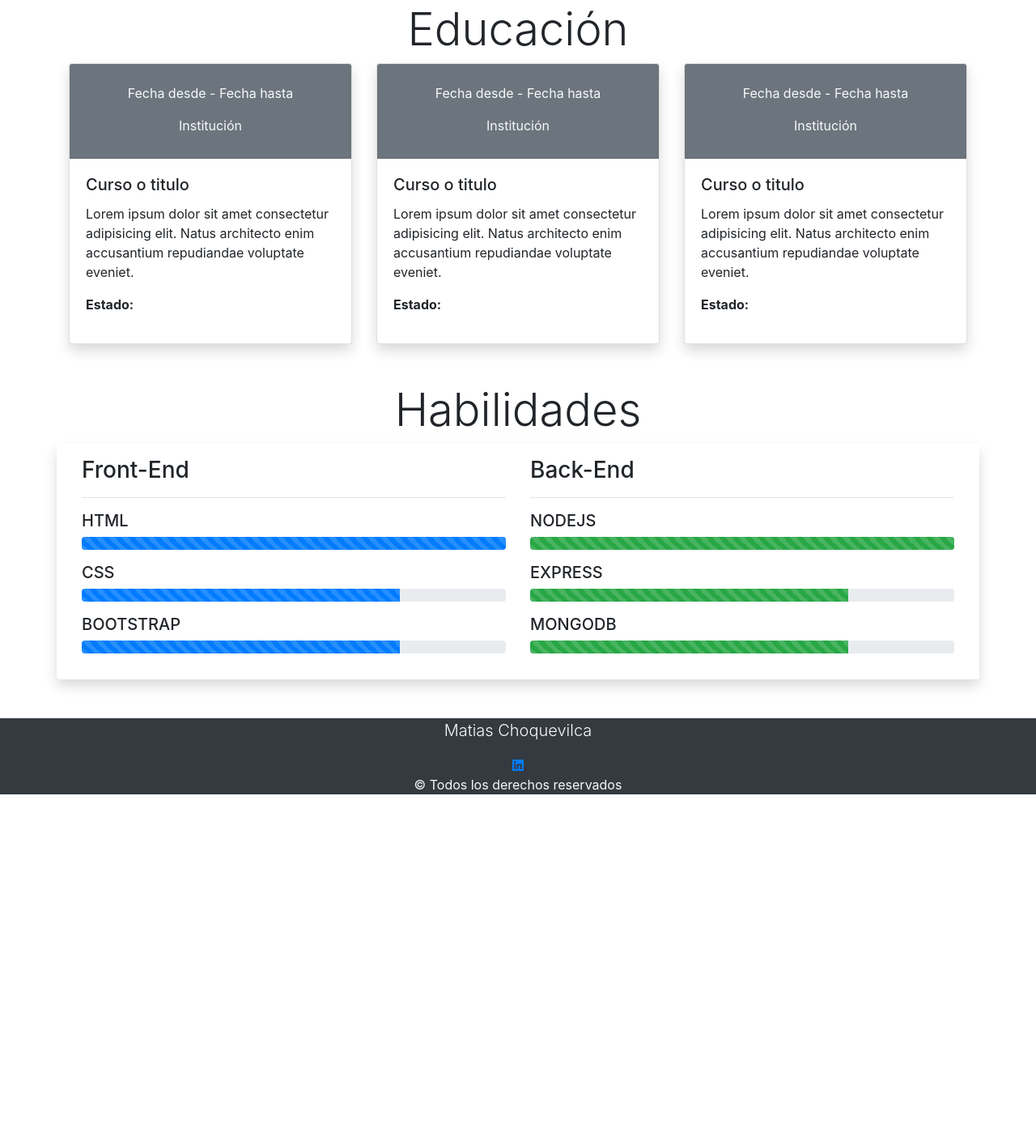
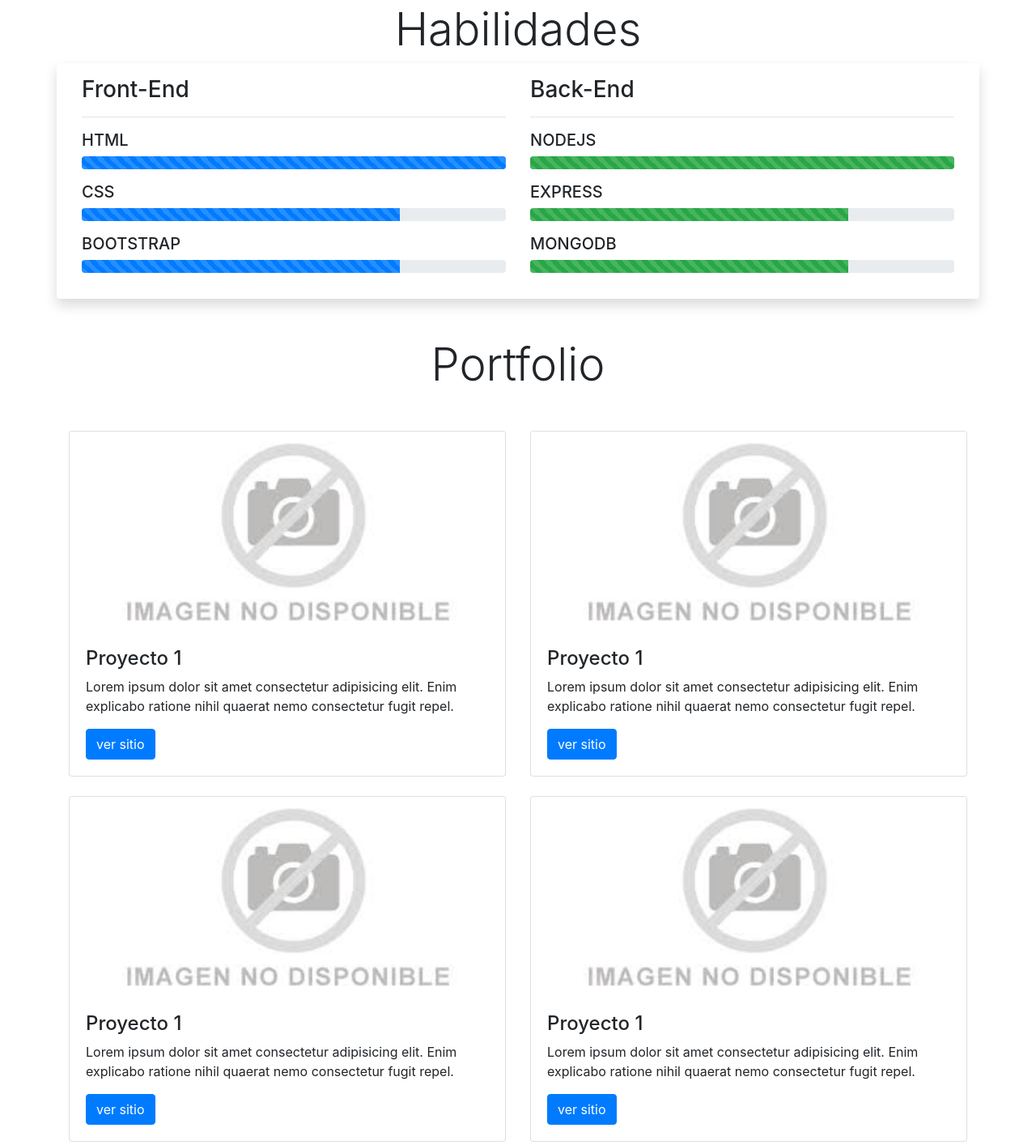
Before and after one commit to elnegrochoque/cvmio, a plain HTML site: page index.html in a window 1280 px wide. Shown: the part 1727-3141 px from the top of the page at 81% size. Before the commit the page ends 2724 px from the top, so only its background shows below. Drawn offline with nearby package versions, Linux system fonts and the light colour scheme.

Commit message:
se agregaron las cards de portfolio

```diff
--- a/index.html
+++ b/index.html
@@ -209,68 +209,7 @@
           </article>
         </section>
         <section id="educacion">
-          <h2 class="text-center display-4">Educación</h2>
-          <article class="row">
-            <div class="col-md-4">
-              <div class="card shadow mb-5">
-                <div
-                  class="card-header bg-secondary text-light text-center pt-4"
-                >
-                  <p>Fecha desde - Fecha hasta</p>
-                  <p>Institución</p>
-                </div>
-                <div class="card-body">
-                  <h5 class="card-title">Curso o titulo</h5>
-                  <p class="card-text">
-                    Lorem ipsum dolor sit amet consectetur adipisicing elit.
-                    Natus architecto enim accusantium repudiandae voluptate
-                    eveniet.
-                  </p>
-                  <p><b>Estado:</b></p>
-                </div>
-              </div>
-            </div>
-            <div class="col-md-4">
-              <div class="card shadow mb-5">
-                <div
-                  class="card-header bg-secondary text-light text-center pt-4"
-                >
-                  <p>Fecha desde - Fecha hasta</p>
-                  <p>Institución</p>
-                </div>
-                <div class="card-body">
-                  <h5 class="card-title">Curso o titulo</h5>
-                  <p class="card-text">
-                    Lorem ipsum dolor sit amet consectetur adipisicing elit.
-                    Natus architecto enim accusantium repudiandae voluptate
-                    eveniet.
-                  </p>
-                  <p><b>Estado:</b></p>
-                </div>
-              </div>
-            </div>
-            <div class="col-md-4">
-              <div class="card shadow mb-5">
-                <div
-                  class="card-header bg-secondary text-light text-center pt-4"
-                >
-                  <p>Fecha desde - Fecha hasta</p>
-                  <p>Institución</p>
-                </div>
-                <div class="card-body">
-                  <h5 class="card-title">Curso o titulo</h5>
-                  <p class="card-text">
-                    Lorem ipsum dolor sit amet consectetur adipisicing elit.
-                    Natus architecto enim accusantium repudiandae voluptate
-                    eveniet.
-                  </p>
-                  <p><b>Estado:</b></p>
-                </div>
-              </div>
-            </div>
-            <div class="col-md-4"></div>
-            <div class="col-md-4"></div>
-          </article>
+
         </section>
         <section id="habilidades">
           <h2 class="text-center display-4">Habilidades</h2>
@@ -311,7 +250,7 @@
             </div>
             <div class="col-md-6">
               <h3>Back-End</h3>
-              <hr>
+              <hr />
               <h5>NODEJS</h5>
               <div class="progress mb-3">
                 <div
@@ -345,6 +284,103 @@
             </div>
           </article>
         </section>
+        <section id="portfolio">
+          <h2 class="text-center display-4 my-5">Portfolio</h2>
+          <section class="row">
+            <div class="col-sm-12 col-md-6">
+              <div class="card mb-4">
+                <img
+                  src="img/noimagen.jpg"
+                  class="card-img-top w-100"
+                  alt="sitio"
+                />
+                <div class="card-body">
+                  <h4 > Proyecto 1</h4>
+                  <p class="card-text">
+                    Lorem ipsum dolor sit amet consectetur adipisicing elit.
+                    Enim explicabo ratione nihil quaerat nemo consectetur fugit
+                    repel.
+                  </p>
+                  <a href="#" class="btn btn-primary">ver sitio</a>
+                </div>
+              </div>
+            </div>
+            <div class="col-sm-12 col-md-6">
+              <div class="card mb-4">
+                <img
+                  src="img/noimagen.jpg"
+                  class="card-img-top w-100"
+                  alt="sitio"
+                />
+                <div class="card-body">
+                  <h4 > Proyecto 1</h4>
+                  <p class="card-text">
+                    Lorem ipsum dolor sit amet consectetur adipisicing elit.
+                    Enim explicabo ratione nihil quaerat nemo consectetur fugit
+                    repel.
+                  </p>
+                  <a href="#" class="btn btn-primary">ver sitio</a>
+                </div>
+              </div>
+            </div>
+            <div class="col-sm-12 col-md-6">
+              <div class="card mb-4">
+                <img
+                  src="img/noimagen.jpg"
+                  class="card-img-top w-100"
+                  alt="sitio"
+                />
+                <div class="card-body">
+                  <h4 > Proyecto 1</h4>
+                  <p class="card-text">
+                    Lorem ipsum dolor sit amet consectetur adipisicing elit.
+                    Enim explicabo ratione nihil quaerat nemo consectetur fugit
+                    repel.
+                  </p>
+                  <a href="#" class="btn btn-primary">ver sitio</a>
+                </div>
+              </div>
+            </div>
+            <div class="col-sm-12 col-md-6">
+              <div class="card mb-4">
+                <img
+                  src="img/noimagen.jpg"
+                  class="card-img-top w-100"
+                  alt="sitio"
+                />
+                <div class="card-body">
+                  <h4 > Proyecto 1</h4>
+                  <p class="card-text">
+                    Lorem ipsum dolor sit amet consectetur adipisicing elit.
+                    Enim explicabo ratione nihil quaerat nemo consectetur fugit
+                    repel.
+                  </p>
+                  <a href="#" class="btn btn-primary">ver sitio</a>
+                </div>
+              </div>
+            </div>
+            <div class="col-sm-12 col-md-6">
+              <div class="card mb-4">
+                <img
+                  src="img/noimagen.jpg"
+                  class="card-img-top w-100"
+                  alt="sitio"
+                />
+                <div class="card-body">
+                  <h4 > Proyecto 1</h4>
+                  <p class="card-text">
+                    Lorem ipsum dolor sit amet consectetur adipisicing elit.
+                    Enim explicabo ratione nihil quaerat nemo consectetur fugit
+                    repel.
+                  </p>
+                  <a href="#" class="btn btn-primary">ver sitio</a>
+                </div>
+              </div>
+            </div>
+
+
+          </section>
+        </section>
       </section>
     </main>
     <footer class="bg-dark text-light text-center">
```
Also changed, not shown: img/noimagen.jpg (added).
